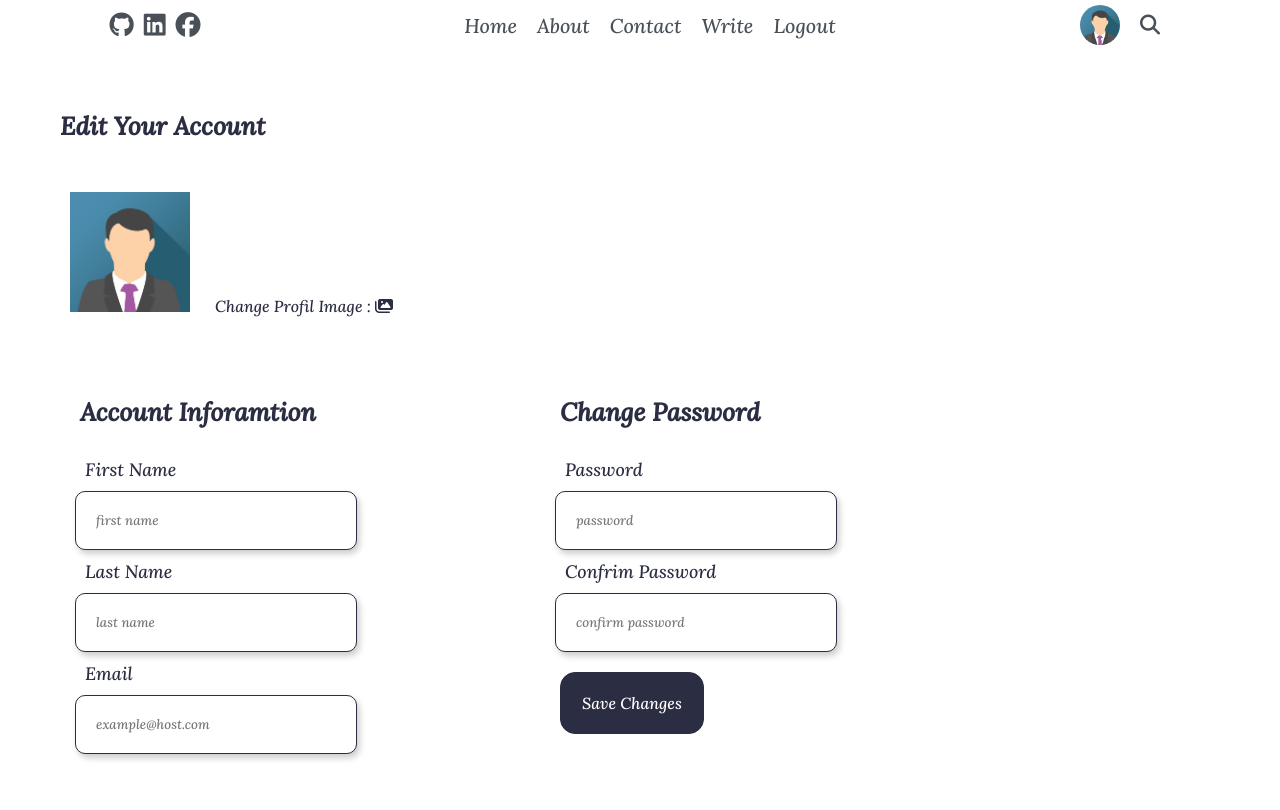
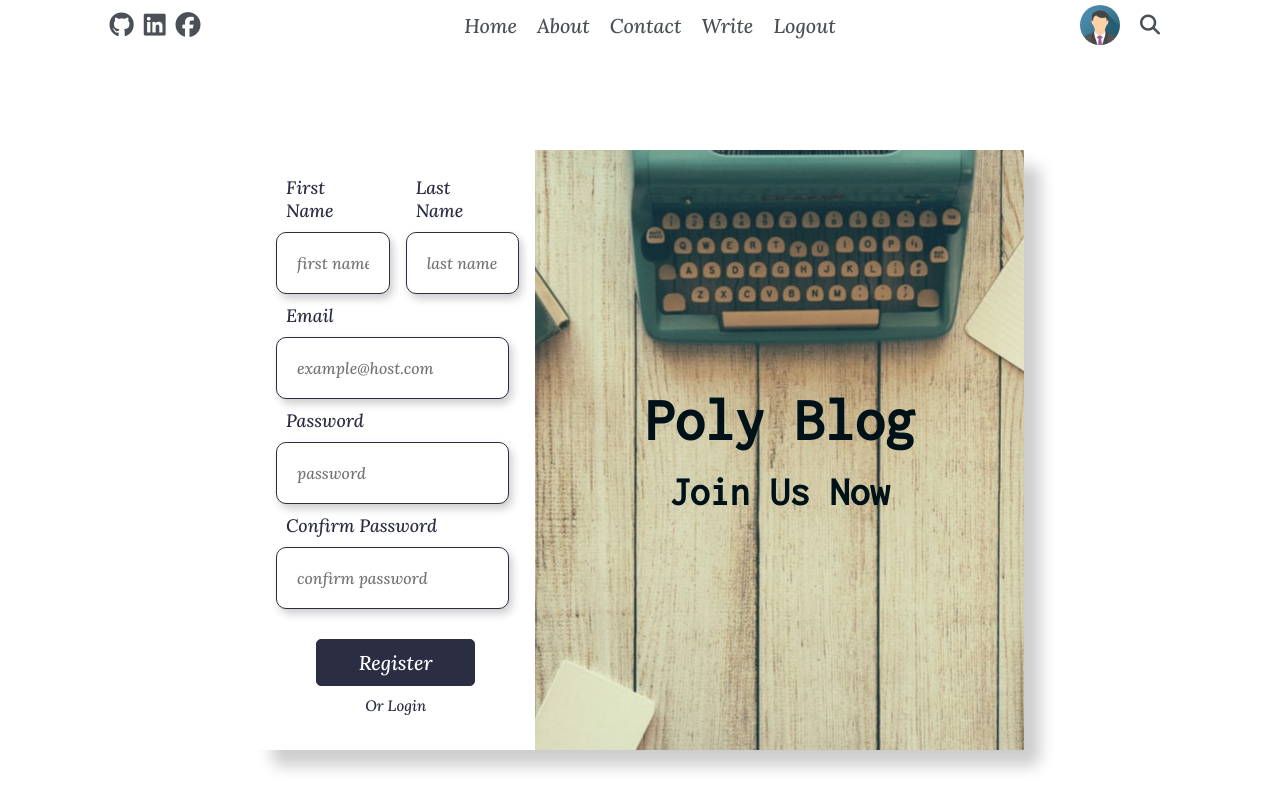
Before and after one commit to Mlika-Gaith/mern-stack-blog, a React (Create React App) app: page / in a window 1280 px wide. Shown: the top 810 px of the page. Built offline with nearby package versions, Linux system fonts and the light colour scheme.

Commit message:
added forms and buttons components, and created register and login pages.

```diff
--- a/src/App.js
+++ b/src/App.js
@@ -1,12 +1,13 @@
 import "./App.css";
 import NavBar from "./components/Navbar/Navbar";
-import UpdateAccount from "./pages/account/UpdateAccount";
+import Register from "./pages/register/Register";
+import Login from "./pages/login/Login";
 
 function App() {
   return (
     <div className="App">
       <NavBar />
-      <UpdateAccount />
+      <Register />
     </div>
   );
 }
--- /dev/null
+++ b/src/components/Buttons/Button.css
@@ -0,0 +1,34 @@
+.loginBtn {
+  margin-top: 10px;
+  display: flex;
+  flex-direction: column;
+  align-items: center;
+  justify-content: center;
+  padding: 20px 40px;
+}
+.loginBtn button {
+  width: 100%;
+  padding: 10px 20px;
+  margin-bottom: 10px;
+  font-family: "Lora", serif;
+  text-transform: capitalize;
+  font-size: 20px;
+  outline: none;
+  border: 1px solid #2b2d42;
+  border-radius: 5px;
+  color: #ffffff;
+  background-color: #2b2d42;
+  cursor: pointer;
+  transition: all 0.3s;
+}
+.loginBtn button:hover {
+  background-color: #ffffff;
+  color: #2b2d42;
+}
+.loginBtn span {
+  font-family: "Lora", serif;
+  text-transform: capitalize;
+  font-size: 15px;
+  color: #2b2d42;
+  cursor: pointer;
+}
--- /dev/null
+++ b/src/components/Buttons/FormButton.js
@@ -0,0 +1,10 @@
+import "./Button.css";
+function FormButton(props) {
+  return (
+    <div className="loginBtn">
+      <button>{props.btnText}</button>
+      <span>{props.spanText}</span>
+    </div>
+  );
+}
+export default FormButton;
--- /dev/null
+++ b/src/components/Forms/Form.css
@@ -0,0 +1,42 @@
+form {
+  display: flex;
+  flex-direction: column;
+  padding: 20px;
+  justify-content: center;
+}
+form label {
+  padding: 10px;
+  color: #2b2d42;
+  font-family: "Lora", serif;
+  font-size: 18px;
+  text-transform: capitalize;
+}
+form input {
+  padding: 20px;
+  width: 80%;
+  border: 1px solid #2b2d42;
+  border-radius: 10px;
+  color: #2b2d42;
+  font-family: "Lora", serif;
+  font-size: 16px;
+  box-shadow: 0.2em 0.3em 0.5em rgba(0, 0, 0, 0.2);
+  outline: none;
+  transition: ease 0.3s;
+}
+.names {
+  display: flex;
+  justify-content: center;
+  align-items: center;
+}
+.name {
+  display: flex;
+  flex-direction: column;
+  justify-content: center;
+}
+.name:first-child {
+  padding-right: 20px;
+}
+.name:last-child {
+  padding-left: 20px;
+  padding-right: 20px;
+}
--- /dev/null
+++ b/src/components/Forms/LoginForm.js
@@ -0,0 +1,14 @@
+import "./Form.css";
+import FormButton from "./../Buttons/FormButton";
+function Form() {
+  return (
+    <form action="">
+      <label htmlFor="email">Email</label>
+      <input type="email" id="email" placeholder="example@host.com" />
+      <label htmlFor="password">Password</label>
+      <input type="password" id="password" placeholder="password" />
+      <FormButton btnText={"login"} spanText={"register now"} />
+    </form>
+  );
+}
+export default Form;
--- /dev/null
+++ b/src/components/Forms/RegisterForm.js
@@ -0,0 +1,26 @@
+import "./Form.css";
+import FormButton from "./../Buttons/FormButton";
+function Form() {
+  return (
+    <form action="">
+      <div className="names">
+        <div className="name">
+          <label htmlFor="firstName">First Name</label>
+          <input type="text" id="firstName" placeholder="first name" />
+        </div>
+        <div className="name">
+          <label htmlFor="lastName">last Name</label>
+          <input type="text" id="lastName" placeholder="last name" />
+        </div>
+      </div>
+      <label htmlFor="email">email</label>
+      <input type="email" id="email" placeholder="example@host.com" />
+      <label htmlFor="password">password</label>
+      <input type="password" placeholder="password" id="password" />
+      <label htmlFor="password2">confirm password</label>
+      <input type="password" placeholder="confirm password" id="password2" />
+      <FormButton btnText={"register"} spanText={"or login"} />
+    </form>
+  );
+}
+export default Form;
--- a/src/pages/account/UpdateAccount.css
+++ b/src/pages/account/UpdateAccount.css
@@ -73,7 +73,6 @@ label {
   margin-left: 15px;
 }
 .accountInfo button {
-  color: red;
   margin: 20px;
   padding: 20px;
   width: 30%;
--- /dev/null
+++ b/src/pages/login/Login.css
@@ -0,0 +1,47 @@
+.container {
+  display: flex;
+  align-items: center;
+  justify-content: center;
+}
+.loginForm {
+  margin: 100px;
+  width: 60%;
+  display: flex;
+  flex-direction: row;
+  align-items: center;
+  border: none;
+  border-radius: 8px;
+  box-shadow: 0.2em 0.3em 0.5em rgba(0, 0, 0, 0.2);
+}
+.imgContainer {
+  background-image: url(../../images/blog_cover.jpg);
+  background-position: center center;
+  width: 70%;
+  height: 600px;
+  display: flex;
+  flex-direction: column;
+  align-items: center;
+  justify-content: center;
+}
+.imgContainer h3,
+h2 {
+  font-family: "Inconsolata", monospace;
+  color: #001219;
+  padding: 10px;
+  text-transform: capitalize;
+}
+h2 {
+  font-size: 60px;
+}
+h3 {
+  font-family: "Indie Flower", cursive;
+  font-size: 40px;
+}
+.formContainer {
+  width: 40%;
+  background-color: #ffffff;
+  height: 600px;
+  display: flex;
+  flex-direction: column;
+  justify-content: center;
+}
--- /dev/null
+++ b/src/pages/login/Login.js
@@ -0,0 +1,18 @@
+import Form from "../../components/Forms/LoginForm";
+import "./Login.css";
+function Login() {
+  return (
+    <div className="container">
+      <div className="loginForm">
+        <div className="imgContainer">
+          <h2>Poly Blog</h2>
+          <h3>Personal students blog</h3>
+        </div>
+        <div className="formContainer">
+          <Form />
+        </div>
+      </div>
+    </div>
+  );
+}
+export default Login;
--- /dev/null
+++ b/src/pages/register/Register.css
@@ -0,0 +1,49 @@
+.container {
+  display: flex;
+  flex-direction: row;
+  align-items: center;
+  justify-content: center;
+}
+.registerForm {
+  margin: 100px;
+  width: 60%;
+  display: flex;
+  flex-direction: row;
+  align-items: center;
+  border: none;
+  border-radius: 8px;
+  box-shadow: 1em 1em 1em rgba(0, 0, 0, 0.2);
+}
+.imgContainer {
+  order: 2;
+  background-image: url(../../images/register.jpg);
+  background-position: center center;
+  width: 70%;
+  height: 600px;
+  display: flex;
+  flex-direction: column;
+  align-items: center;
+  justify-content: center;
+}
+.imgContainer h3,
+h2 {
+  font-family: "Inconsolata", monospace;
+  color: #001219;
+  padding: 10px;
+  text-transform: capitalize;
+}
+h2 {
+  font-size: 60px;
+}
+h3 {
+  font-family: "Indie Flower", cursive;
+  font-size: 40px;
+}
+.formContainer {
+  width: 40%;
+  background-color: #ffffff;
+  height: 600px;
+  display: flex;
+  flex-direction: column;
+  justify-content: center;
+}
--- /dev/null
+++ b/src/pages/register/Register.js
@@ -0,0 +1,18 @@
+import "./Register.css";
+import RegisterForm from "../../components/Forms/RegisterForm";
+function Register() {
+  return (
+    <div className="container">
+      <div className="registerForm">
+        <div className="imgContainer">
+          <h2>Poly Blog</h2>
+          <h3>Join us now</h3>
+        </div>
+        <div className="formContainer">
+          <RegisterForm />
+        </div>
+      </div>
+    </div>
+  );
+}
+export default Register;
```
Also changed, not shown: src/images/register.jpg (added).
